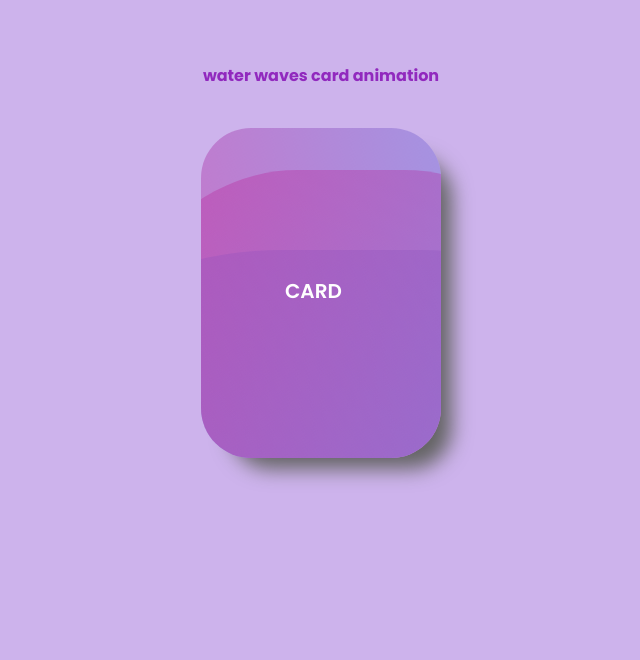
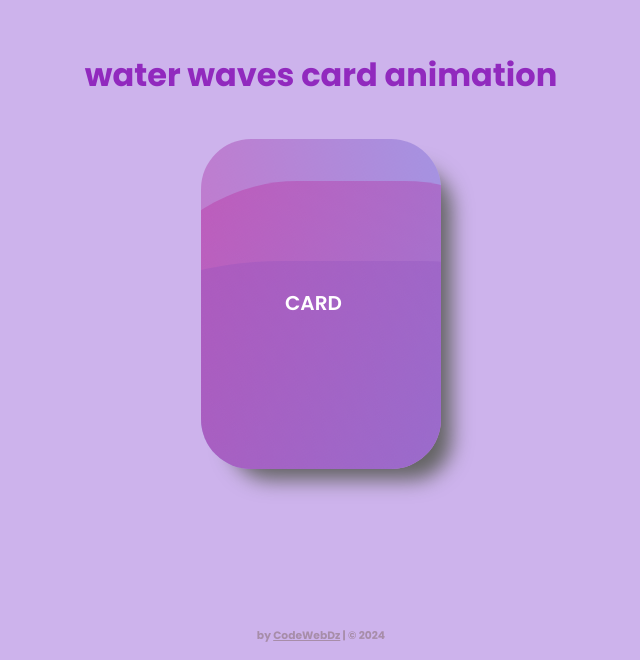
Before and after one commit to codeWebDz/card, a plain HTML site: page index.html in a window 1280 px wide. Shown: the part 140-800 px from the top of the page, without its empty margins (319-959 px from the left). Drawn offline with Linux system fonts and the light colour scheme.

Commit message:
modified

```diff
--- a/index.html
+++ b/index.html
@@ -19,6 +19,12 @@
           <div class="wave"></div>
           <div class="infotop"> CARD </div>
     </div>
+    <footer>
+      <h6>by <a href="https://github.com/codeWebDz">CodeWebDz</a> | &copy; 2024</h6>
+    </footer>
 </section>
+
+
+
 </body>
 </html>
--- a/styles.css
+++ b/styles.css
@@ -14,13 +14,16 @@ body{
     text-align: center;
 
 }
-.card{
+.card {
     display: flex;
     flex-direction: column;
     justify-content: center;
     align-items: center;
     min-height: 100vh;
     gap: 40px;
+}
+.card h4{
+    font-size: 2em;
 }
 .e-card {
  background: transparent;
@@ -104,6 +107,16 @@ body{
  }
 }
 
+footer{
+    position: absolute;
+    bottom: 2%;
+}
+footer a , footer{
+    color: #a78da9;
+
+}
+
+
 @media (max-width : 480px){
     .card h4{
             font-size: 13px;
```
